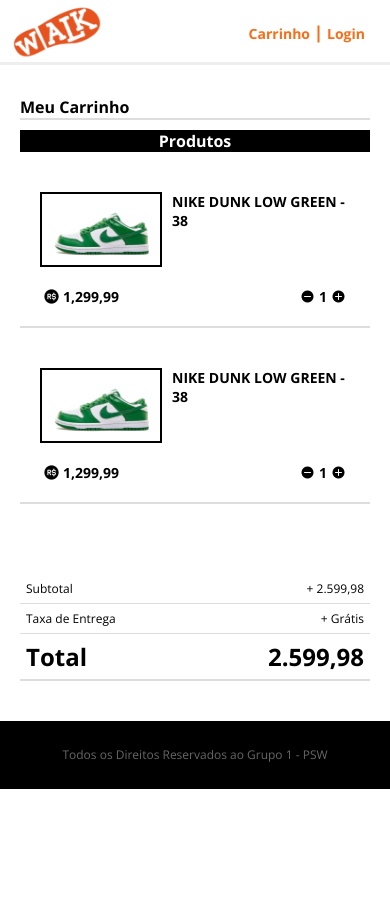
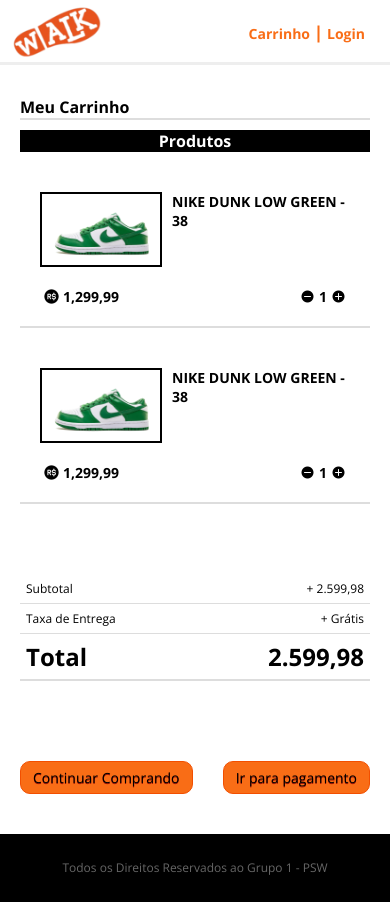
Before and after one commit to dsm-cefet-rj/ti-2022-1-grupo_1, a React (Create React App) app in the folder walkshoes/: page /carrinho in a window 390 px wide. Before the commit the page ends 844 px from the top, so only its background shows below. Built offline with nearby package versions, Linux system fonts and the light colour scheme.

Commit message:
adiciona os botoes da pagina de carrinho responsivos

```diff
--- /dev/null
+++ b/walkshoes/src/components/button/Button.css
@@ -0,0 +1,42 @@
+.confirmButton {
+  padding: 20px;
+  margin-top: 40px;
+  display: flex;
+  align-items: center;
+  justify-content: space-between;
+}
+
+.myButton {
+  background-color: rgb(249, 109, 22);
+  border-radius: 10px;
+  border: 1px solid #f24f00;
+  cursor: pointer;
+  color: #ffffff;
+  font-size: 10px;
+  padding: 6px 14px;
+  text-decoration: none;
+  text-shadow: 0px 1px 0px #961007;
+}
+
+.myButton:active {
+  position: relative;
+  top: 1px;
+}
+
+@media (min-width: 768px) {
+  .confirmButton{
+    padding: 40px;
+  }
+
+  .myButton {
+    font-size: 18px;
+    padding: 10px 16px;
+  }
+}
+
+@media (min-width: 375px) {
+  .myButton {
+    font-size: 14px;
+    padding: 6px 12px;
+  }
+}
--- /dev/null
+++ b/walkshoes/src/components/button/Button.js
@@ -0,0 +1,17 @@
+import React from 'react'
+import './Button.css'
+
+const Button = () => {
+  return (
+    <div className="confirmButton">
+      <a href="/" class="myButton">
+        Continuar Comprando
+      </a>
+      <a href="/dadospessoais" class="myButton">
+        Ir para pagamento
+      </a>
+    </div>
+  )
+}
+
+export default Button
--- a/walkshoes/src/components/pags/carrinho/Carrinho.js
+++ b/walkshoes/src/components/pags/carrinho/Carrinho.js
@@ -3,6 +3,7 @@ import ItemsPrice from '../../itemsPrice/ItemsPrice'
 import CarrinhoWrapper from '../../carrinhoWrapper/CarrinhoWrapper'
 import Menu from '../../../components/header/menu/Menu'
 import Footer from '../../../components/footer/Footer'
+import Button from '../../button/Button'
 
 const Carrinho = () => {
   return (
@@ -10,6 +11,7 @@ const Carrinho = () => {
     <Menu></Menu>
       <CarrinhoWrapper></CarrinhoWrapper>
       <ItemsPrice></ItemsPrice>
+      <Button></Button>
       <Footer></Footer>
     </>
   )
```
